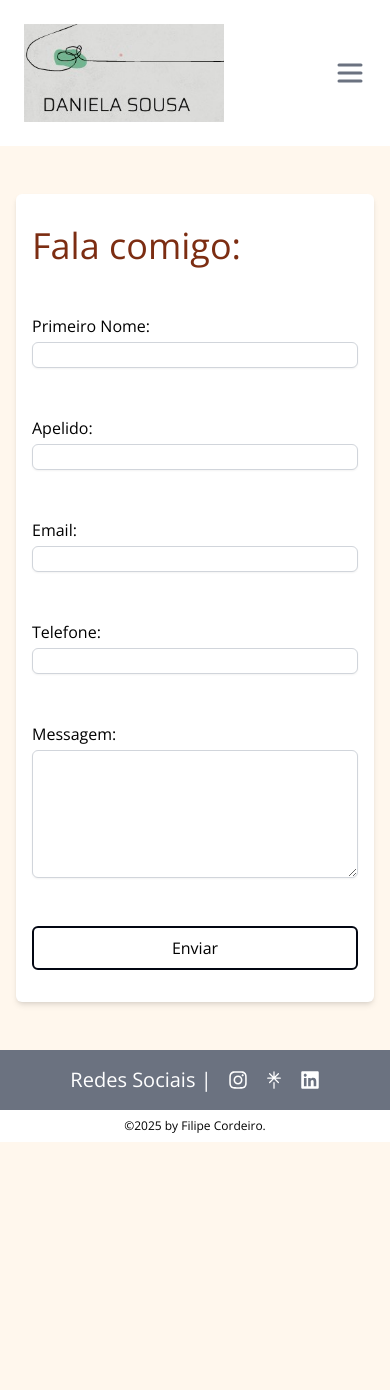
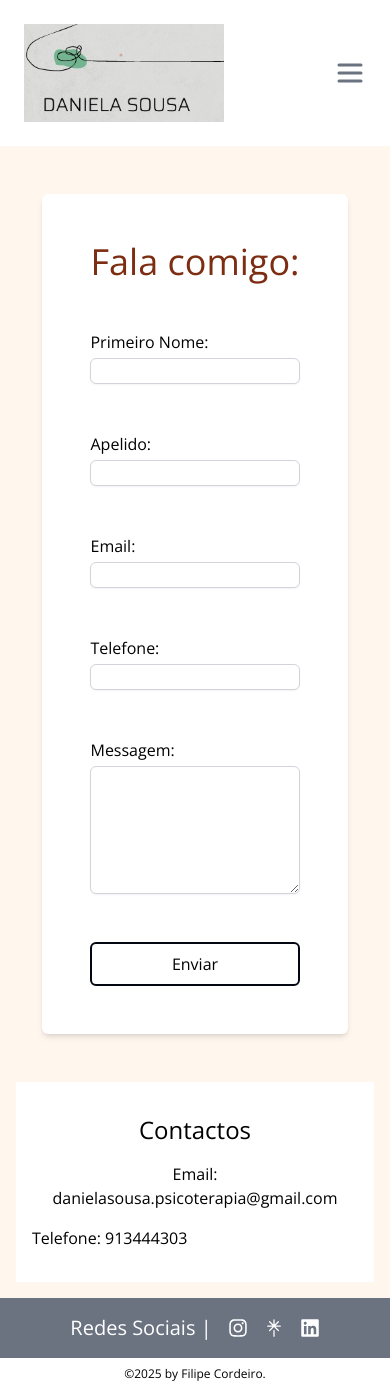
Before and after one commit to DeleteMind/site_psicologa, a Next.js app in the folder daniela-app/: page /contactos in a window 390 px wide. Before the commit the page ends 1142 px from the top, so only its background shows below. Built offline with nearby package versions, Linux system fonts and the light colour scheme.

Commit message:
add_email_phone_to_contact

```diff
--- a/daniela-app/app/contactos/page.tsx
+++ b/daniela-app/app/contactos/page.tsx
@@ -60,10 +60,10 @@ export default function ContactPage() {
   };
 
   return (
-    <main className="w-full p-4 sm:p-8">
+    <main className="w-full p-4 sm:p-8 flex flex-col lg:flex-row justify-center items-center max-w-lg mx-auto gap-4">
       <form
         onSubmit={handleSubmit}
-        className="space-y-4 max-w-lg mx-auto flex flex-col justify-start md:items-start gap-8 py-8 px-4 sm:px-8 my-8 bg-white rounded-md shadow-md"
+        className="space-y-4  flex flex-col justify-start md:items-start gap-8 p-12 lg:p-24 my-8 bg-white rounded-md shadow-md"
       >
         <h1 className="text-4xl sm:text-6xl text-orange-900">Fala comigo:</h1>
         <div className="flex flex-col w-auto">
@@ -134,6 +134,12 @@ export default function ContactPage() {
         </button>
       </form>
       {status && <p className="mt-4 text-center">{status}</p>}
+
+      <section className="bg-white flex flex-col gap-4  py-8 px-4 sm:px-8">
+        <h2 className="text-2xl text-center">Contactos</h2>
+        <p className="text-center">Email: danielasousa.psicoterapia@gmail.com</p>
+        <p className=""> Telefone: 913444303</p>
+      </section>
     </main>
   );
 }
```
